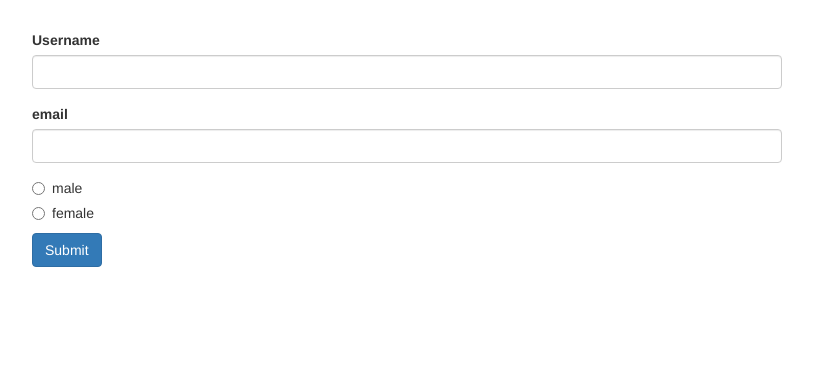
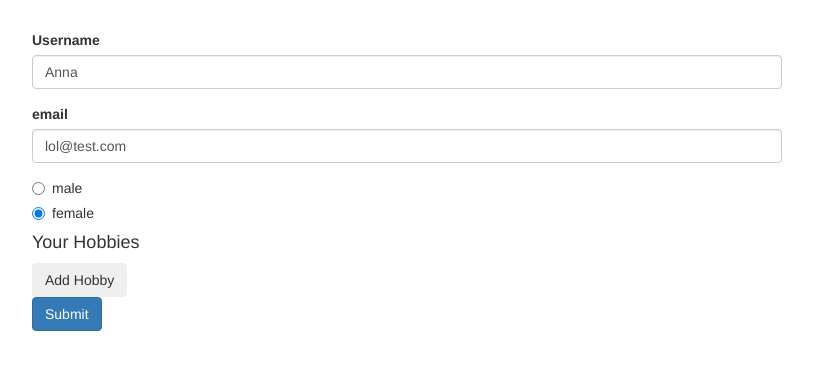
Before and after one commit to chocolatech/angular-complete-guide, an Angular app: page / in a window 1280 px wide. Shown: the top 370 px of the page, without its empty margins (233-1046 px from the left). Built offline with nearby package versions, Linux system fonts and the light colour scheme.

Commit message:
implement reactive forms

```diff
--- a/src/app/app.component.css
+++ b/src/app/app.component.css
@@ -1,3 +1,6 @@
 .container {
   margin-top: 30px;
 }
+input.ng-invalid.ng-touched {
+  border: 1px solid red;
+}
--- a/src/app/app.component.html
+++ b/src/app/app.component.html
@@ -1,28 +1,38 @@
 <div class="container">
   <div class="row">
     <div class="col-xs-12 col-sm-10 col-md-8 col-sm-offset-1 col-md-offset-2">
-      <form>
-        <div class="form-group">
-          <label for="username">Username</label>
-          <input
-            type="text"
-            id="username"
-            class="form-control">
-        </div>
-        <div class="form-group">
-          <label for="email">email</label>
-          <input
-            type="text"
-            id="email"
-            class="form-control">
+      <form [formGroup]="signupForm" (ngSubmit)="onSubmit()">
+        <div formGroupName="userData">
+          <div class="form-group">
+            <label for="username">Username</label>
+            <input type="text" id="username" class="form-control" formControlName="username">
+            <span *ngIf="!signupForm.get('userData.username').valid && signupForm.get('userData.username').touched"
+              class="help-block">
+              <span *ngIf="signupForm.get('userData.username').errors['nameIsForbidden']">This name is invalid!</span>
+              <span *ngIf="signupForm.get('userData.username').errors['required']">This field is required!</span>
+              </span>
+          </div>
+          <div class="form-group">
+            <label for="email">email</label>
+            <input type="text" id="email" class="form-control" formControlName="email">
+            <span *ngIf="!signupForm.get('userData.email').valid && signupForm.get('userData.email').touched"
+              class="help-block">Please
+              enter a valid email!</span>
+          </div>
         </div>
         <div class="radio" *ngFor="let gender of genders">
           <label>
-            <input
-              type="radio"
-              [value]="gender">{{ gender }}
+            <input type="radio" formControlName="gender" [value]="gender">{{ gender }}
           </label>
         </div>
+        <div formArrayName="hobbies">
+          <h4>Your Hobbies</h4>
+          <button class="btn btn-defauly" type="button" (click)="onAddHobby()">Add Hobby</button>
+          <div class="form-group" *ngFor="let hobbyControl of signupForm.get('hobbies').controls; let i = index">
+            <input type="text" class="form-control" [formControlName]="i">
+          </div>
+        </div>
+        <span *ngIf="!signupForm.valid && signupForm.touched" class="help-block">Please enter a valid data!</span>
         <button class="btn btn-primary" type="submit">Submit</button>
       </form>
     </div>
--- a/src/app/app.component.ts
+++ b/src/app/app.component.ts
@@ -1,10 +1,70 @@
-import { Component } from '@angular/core';
+import { Component, OnInit } from '@angular/core';
+import { FormGroup, FormControl, Validators, FormArray } from '@angular/forms';
+import { Observable } from 'rxjs';
 
 @Component({
   selector: 'app-root',
   templateUrl: './app.component.html',
   styleUrls: ['./app.component.css']
 })
-export class AppComponent {
+export class AppComponent implements OnInit {
   genders = ['male', 'female'];
+  signupForm: FormGroup
+  forbiddenUsernames = ['Chris', 'Anna']
+
+  ngOnInit() {
+    this.signupForm = new FormGroup({
+      'userData': new FormGroup({
+        'username': new FormControl(null, [Validators.required, this.forbiddenNames.bind(this)]),
+        'email': new FormControl(null, [Validators.required, Validators.email], this.forbiddenEmails)
+      }),
+      'gender': new FormControl('male'),
+      'hobbies': new FormArray([])
+    })
+    // this.signupForm.valueChanges.subscribe(value => { console.log(value) })
+    // this.signupForm.statusChanges.subscribe(value => { console.log(value) })
+    this.signupForm.setValue({
+      'userData': {
+        'username': 'ewe',
+        'email': 'lol@test.com'
+      },
+      'gender': 'female',
+      'hobbies': []
+    })
+
+    this.signupForm.patchValue({
+      'userData': {
+        'username': 'Anna'
+      }
+    })
+  }
+
+  onSubmit() {
+    console.log(this.signupForm)
+    this.signupForm.reset()
+  }
+  onAddHobby() {
+    const control = new FormControl(null, Validators.required);
+    (<FormArray>this.signupForm.get('hobbies')).push(control)
+  }
+
+  forbiddenNames(control: FormControl): { [s: string]: boolean } {
+    if (this.forbiddenUsernames.indexOf(control.value) !== -1) {
+      return { 'nameIsForbidden': true }
+    }
+    return null
+  }
+
+  forbiddenEmails(control: FormControl): Promise<any> | Observable<any> {
+    const promise = new Promise<any>((resolve, reject) => {
+      setTimeout(() => {
+        if (control.value === 'test@test.com') {
+          resolve({ 'emailIsForbidden': true });
+        } else {
+          resolve(null)
+        }
+      }, 1500)
+    })
+    return promise
+  }
 }
--- a/src/app/app.module.ts
+++ b/src/app/app.module.ts
@@ -1,6 +1,6 @@
 import { BrowserModule } from '@angular/platform-browser';
 import { NgModule } from '@angular/core';
-import { FormsModule } from '@angular/forms';
+import { FormsModule, ReactiveFormsModule } from '@angular/forms';
 
 
 import { AppComponent } from './app.component';
@@ -12,6 +12,7 @@
   imports: [
     BrowserModule,
     FormsModule,
+    ReactiveFormsModule
   ],
   providers: [],
   bootstrap: [AppComponent]
```
